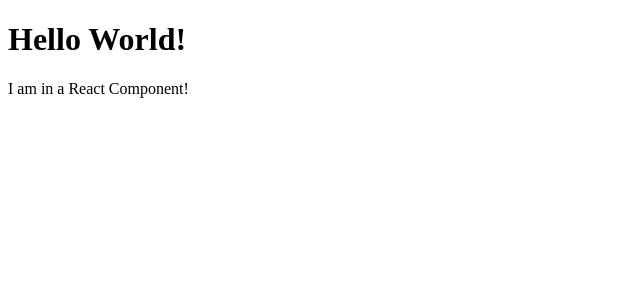
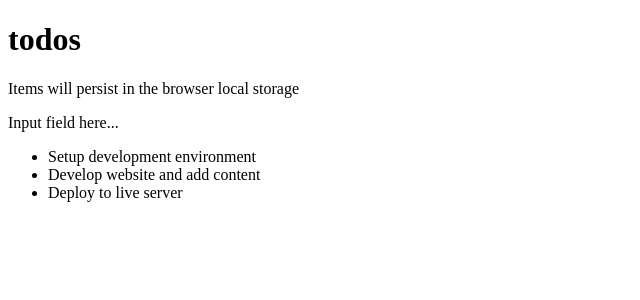
Before and after one commit to jaimevillegas/react-todo-app, a React (Vite) app: page / in a window 1280 px wide. Shown: the top 300 px of the page, without its empty margins (0-640 px from the left). Built offline with nearby package versions, Linux system fonts and the light colour scheme.

Commit message:
Part 2: React Components and Data Model

```diff
--- /dev/null
+++ b/src/components/Header.jsx
@@ -0,0 +1,8 @@
+const Header = () => (
+  <header>
+    <h1>todos</h1>
+    <p>Items will persist in the browser local storage</p>
+  </header>
+);
+
+export default Header;
--- /dev/null
+++ b/src/components/InputTodo.jsx
@@ -0,0 +1,7 @@
+const InputTodo = () => (
+  <div>
+    Input field here...
+  </div>
+);
+
+export default InputTodo;
--- a/src/components/TodoApp.jsx
+++ b/src/components/TodoApp.jsx
@@ -1,8 +1,11 @@
+import Header from './Header';
+import TodosLogic from './TodosLogic';
+
 const TodoApp = () => (
-  <div>
-    <h1>Hello World!</h1>
-    <p>I am in a React Component!</p>
-  </div>
+  <>
+    <Header />
+    <TodosLogic />
+  </>
 );
 
 export default TodoApp;
--- /dev/null
+++ b/src/components/TodosList.jsx
@@ -0,0 +1,11 @@
+import TodoItem from './TodoItem';
+
+const TodosList = ({ todosProps }) => (
+  <ul>
+    {todosProps.map((todo) => (
+      <TodoItem key={todo.id} itemProp={todo} />
+    ))}
+  </ul>
+);
+
+export default TodosList;
--- /dev/null
+++ b/src/components/TodosLogic.jsx
@@ -0,0 +1,31 @@
+import InputTodo from './InputTodo';
+import TodosList from './TodosList';
+
+const TodosLogic = () => {
+  const todos = [
+    {
+      id: 1,
+      title: 'Setup development environment',
+      completed: true,
+    },
+    {
+      id: 2,
+      title: 'Develop website and add content',
+      completed: false,
+    },
+    {
+      id: 3,
+      title: 'Deploy to live server',
+      completed: false,
+    },
+  ];
+
+  return (
+    <div>
+      <InputTodo />
+      <TodosList todosProps={todos} />
+    </div>
+  );
+};
+
+export default TodosLogic;
--- a/src/main.jsx
+++ b/src/main.jsx
@@ -5,4 +5,8 @@
 
 const domContainer = document.getElementById('root');
 const root = ReactDOM.createRoot(domContainer);
-root.render(<TodoApp />);
+root.render(
+  <React.StrictMode>
+    <TodoApp />
+  </React.StrictMode>,
+);
```
